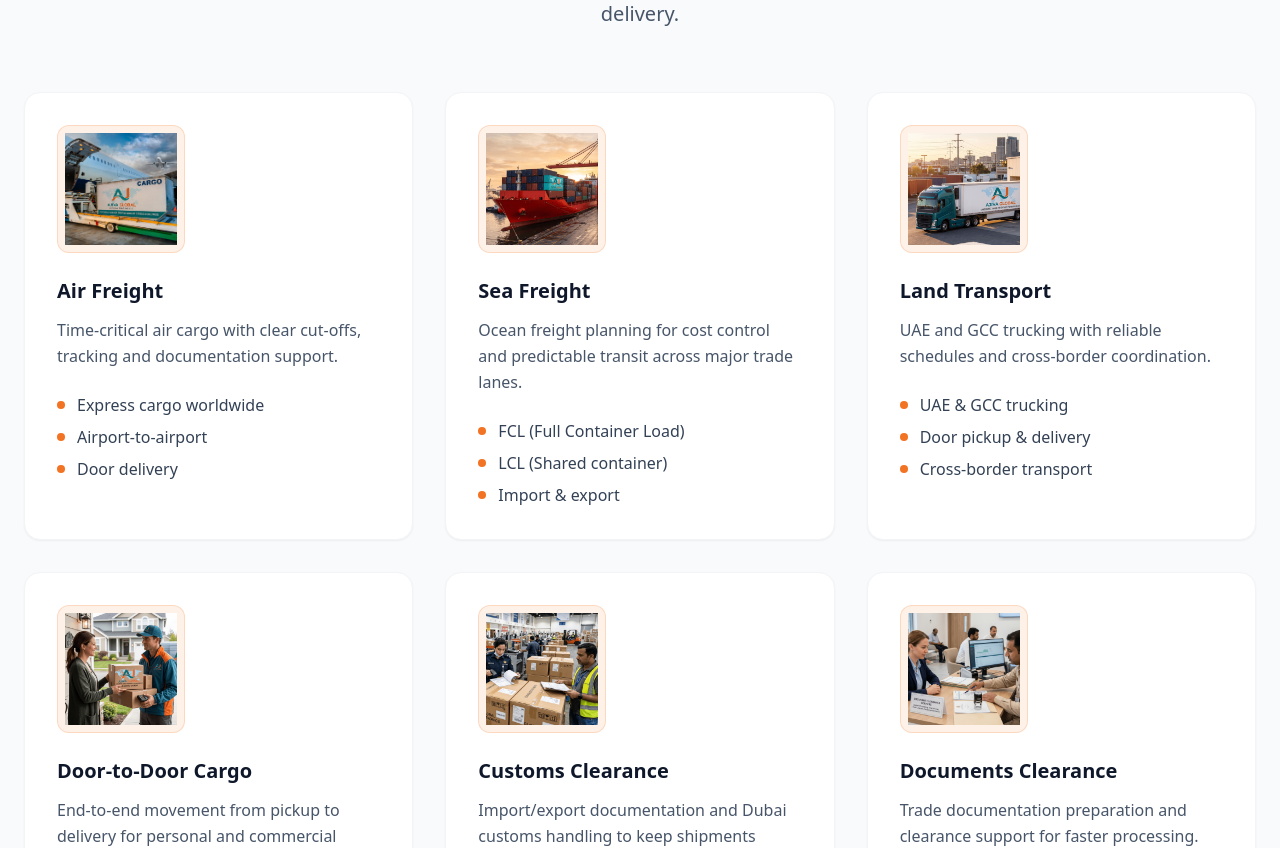
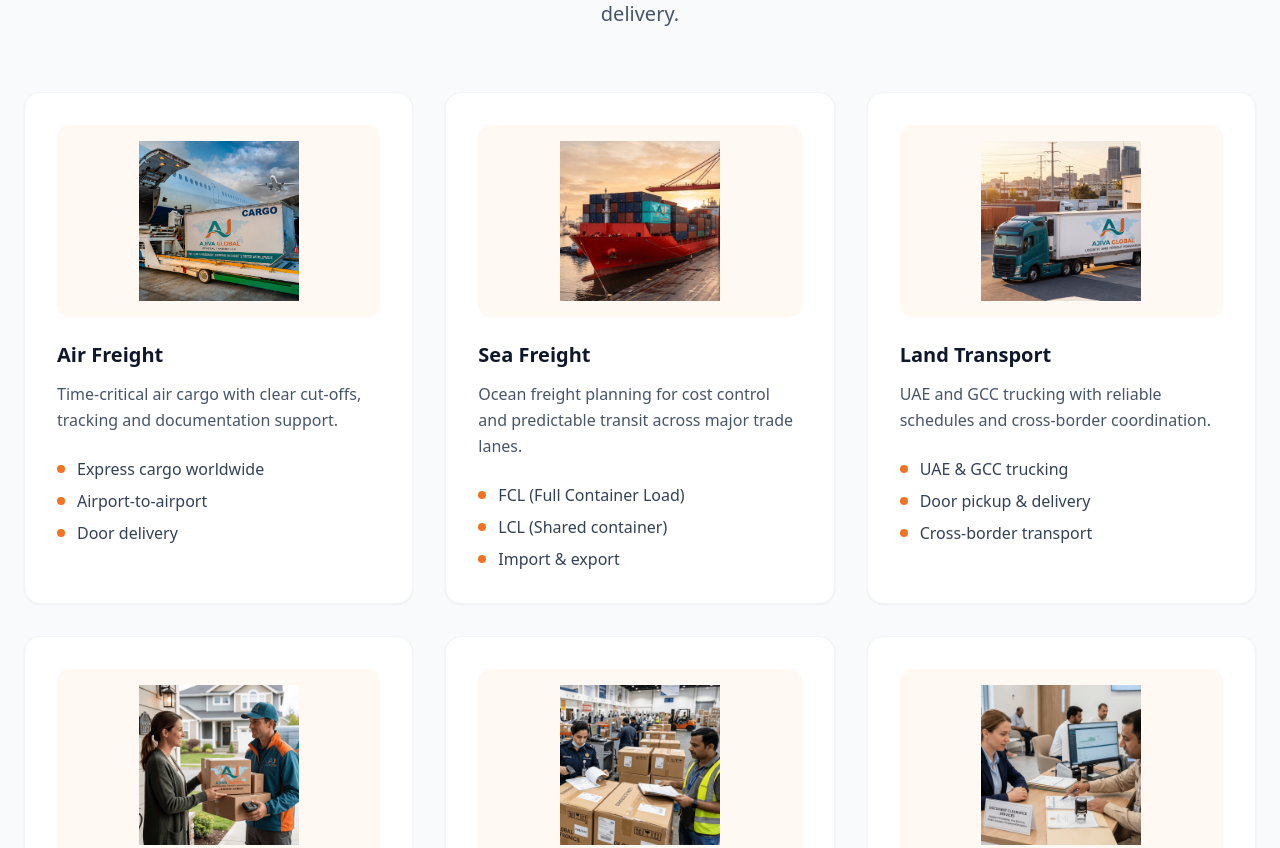
Before and after one commit to sabyasachi-arya/Pseudo_Webpage-, a React (Create React App) app: page / in a window 1280 px wide. Shown: the part 1703-2551 px from the top of the page. Built offline with nearby package versions, Linux system fonts and the light colour scheme.

Commit message:
Update Services.tsx

```diff
--- a/src/components/Services.tsx
+++ b/src/components/Services.tsx
@@ -80,11 +80,11 @@ const Services = () => {
               transition={{ duration: 0.6, delay: index * 0.1 }}
               className="bg-white rounded-2xl border border-gray-100 shadow-sm hover:shadow-lg transition-shadow duration-300 p-8"
             >
-              <div className="w-32 h-32 rounded-xl overflow-hidden mb-6 border border-orange/20 bg-orange/10 flex items-center justify-center">
+              <div className="w-full h-48 rounded-xl overflow-hidden mb-6 bg-orange/5">
   <img
     src={service.image}
     alt={service.title}
-    className="w-28 h-28 object-contain"
+    className="w-full h-full object-contain p-4"
     loading="lazy"
   />
 </div>
```
